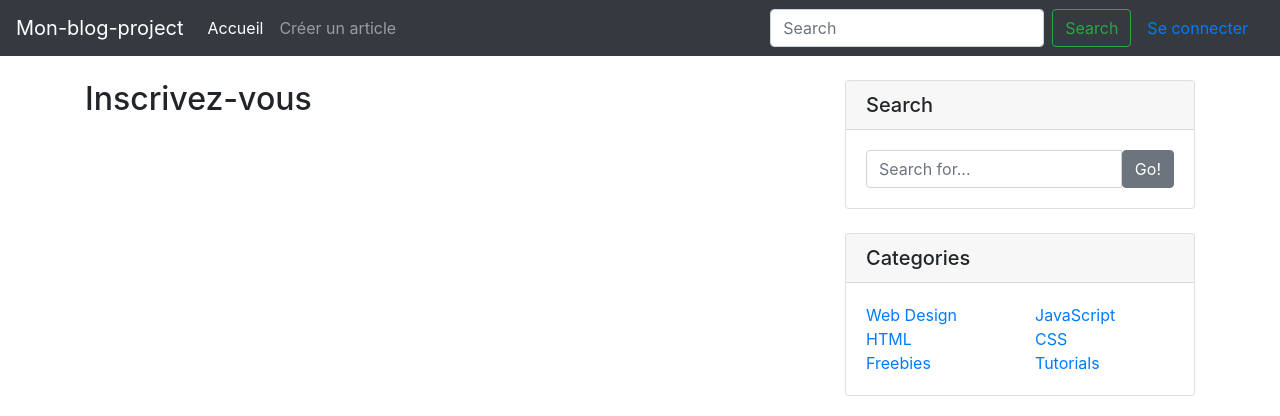
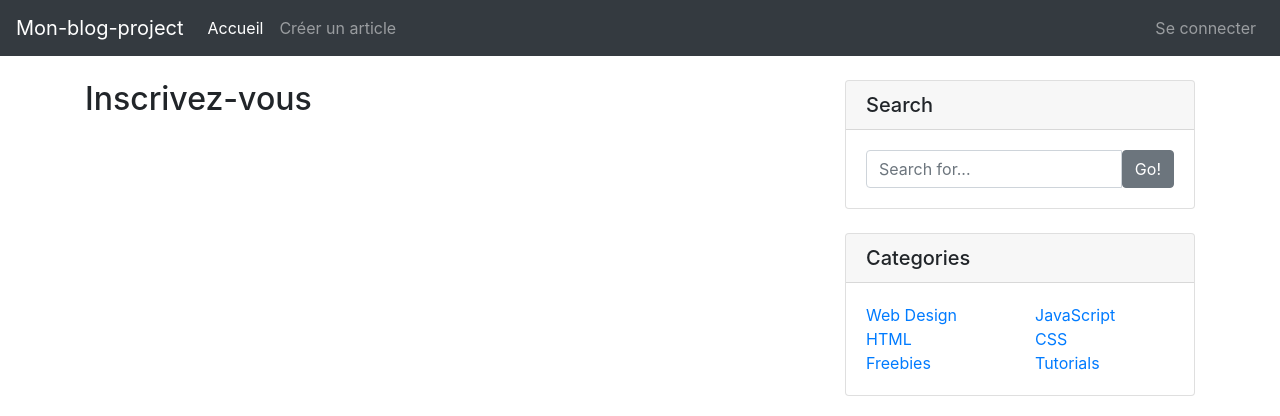
Before and after one commit to rOmAiin062/mon-blog-project, a Symfony app: template templates/security/signup.html.twig in a window 1280 px wide. Shown: the top 416 px of the page. Run offline with Twig, Linux system fonts and the light colour scheme; the template is opened without the code that fills it: most values are stand-ins (such as "Sample title", 1, 10 or a date in 2020); some libraries are stand-ins or nearby versions.

Commit message:
feat: authentication finished + checks for username uniqueness
Style improvement to do on navbar

```diff
--- a/src/Form/NewUserFormType.php
+++ b/src/Form/NewUserFormType.php
@@ -26,7 +26,7 @@ class NewUserFormType extends AbstractType
     {
         $builder
             ->add('username', TextType::class, ['label' => "Nom d'utilisateur"])
-            ->add('roles', CollectionType::class, ['entry_type' => HiddenType::class, 'data' => array('ROLE_USER')])
+            ->add('roles', CollectionType::class, ['entry_type' => HiddenType::class])
             ->add('password', RepeatedType::class, [
                 'type' => PasswordType::class,
                 'invalid_message' => 'Les champs mot de passe doivent correspondre.',
--- a/templates/navbar.html.twig
+++ b/templates/navbar.html.twig
@@ -15,10 +15,24 @@
                 <a class="nav-link" href="/new">Créer un article</a>
             </li>
         </ul>
-        <form class="form-inline my-2 my-lg-0">
+        <!-- <form class="form-inline my-2 my-lg-0">
             <input class="form-control mr-sm-2" type="search" placeholder="Search" aria-label="Search">
             <button class="btn btn-outline-success my-2 my-sm-0" type="submit">Search</button>
-        </form>
-        <a class="nav-link" href="/login">Se connecter</a>
+        </form> -->
+        <ul class="navbar-nav">
+            {% if app.user != null %}
+                <li class="nav-item my-2 my-lg-0">
+                    <p class="text-light">
+                        {{ app.user.username }}
+                        <i class="far fa-user"></i>
+                    </p>
+                </li>
+                <li class="nav-item my-2 my-lg-0">
+                    <a href="/logout">Déconnexion  <i class="fas fa-sign-out-alt"></i></a>
+                </li>
+            {% else %}
+                <a class="nav-link my-2 my-lg-0" href="/login">Se connecter</a>
+            {% endif %}
+        </ul>
     </div>
 </nav>
--- a/templates/security/signup.html.twig
+++ b/templates/security/signup.html.twig
@@ -10,6 +10,9 @@
 
         {% if isValidate == "false" %}
             {% form_theme form 'bootstrap_4_layout.html.twig' %}
+            {% if error != '' %}
+                <div class="alert alert-danger">{{ error }}</div>
+            {% endif %}
             {{ form(form) }}
         {% endif %}
 
```
Also changed, not shown: src/Controller/SecurityController.php (+20 -5 lines), 1 other file.
